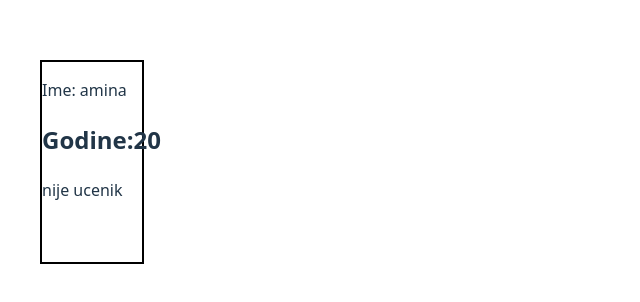
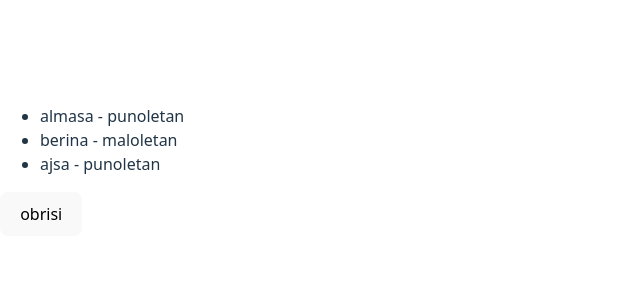
Before and after one commit to dzejlanadupljak/qodequeens-react, a React (Vite) app: page / in a window 1280 px wide. Shown: the part 238-540 px from the top of the page, without its empty margins (0-640 px from the left). Built offline with nearby package versions, Linux system fonts and the light colour scheme.

Commit message:
state i domaci

```diff
--- a/src/cas3/AppCas3.jsx
+++ b/src/cas3/AppCas3.jsx
@@ -6,6 +6,7 @@ function AppCas3(){
     return(
         <div className='box'>
              <Student name="amina" godine={20} isStudent={false}/>
+
         </div>
     )
 }
--- /dev/null
+++ b/src/cas5/AppCas5.jsx
@@ -0,0 +1,34 @@
+import { useState } from "react";
+import UserList from "./UserList"
+
+ function App(){
+const user =[{name:"almasa" ,age:20 },
+    {name:"berina", age:15},
+    {name:"ajsa", age: 18}]
+return(
+ <UserList users={user}/>
+)
+ }
+
+export default App
+
+// function Status(){
+// const [status, setStatus]= useState("Offline")
+
+// return(
+//     <div>
+
+//         <button onClick={()=> setStatus(status === "Online" ? "Offline" : "Online")}style={{backgroundColor:status=== "Online" ? "green" : "red"}}>{status}</button>
+//     </div>
+// )
+
+
+
+// const [count, setCount]= useState (0)
+//     return(
+//         <div>
+//             <button onClick={()=>setCount(count+1)}>povecaj</button>
+//             <p>{count}</p>
+//             <button onClick={()=>setCount(count-1)}>smanji</button>
+//         </div>
+//     )
--- /dev/null
+++ b/src/cas5/UserList.jsx
@@ -0,0 +1,22 @@
+import { useState } from "react";
+
+function UserList({users}){
+const [usersState, setUserState]= useState(users)
+
+return(
+<div>
+
+    {usersState.length === 0 ? "NEMA KORISNIKA " : (
+        <ul>
+            {users.map((user,index)=> (
+          <li key={index}>
+    {user.name} - {user.age >= 18 ? "punoletan" : "maloletan"}
+            </li>
+)) }
+        </ul>
+    )}
+    <button onClick={()=> setUserState ([])}>obrisi</button>
+</div>
+)
+}
+export default UserList
--- a/src/main.jsx
+++ b/src/main.jsx
@@ -1,10 +1,10 @@
 import { StrictMode } from 'react'
 import { createRoot } from 'react-dom/client'
 import './index.css'
-import AppCas3 from './cas3/AppCas3.jsx'
+import AppCas5 from './cas5/AppCas5.jsx'
 
 createRoot(document.getElementById('root')).render(
   <StrictMode>
-    <AppCas3 />
+    <AppCas5 />
   </StrictMode>,
 )
```
Also changed, not shown: src/cas5/domaci.txt (added).
